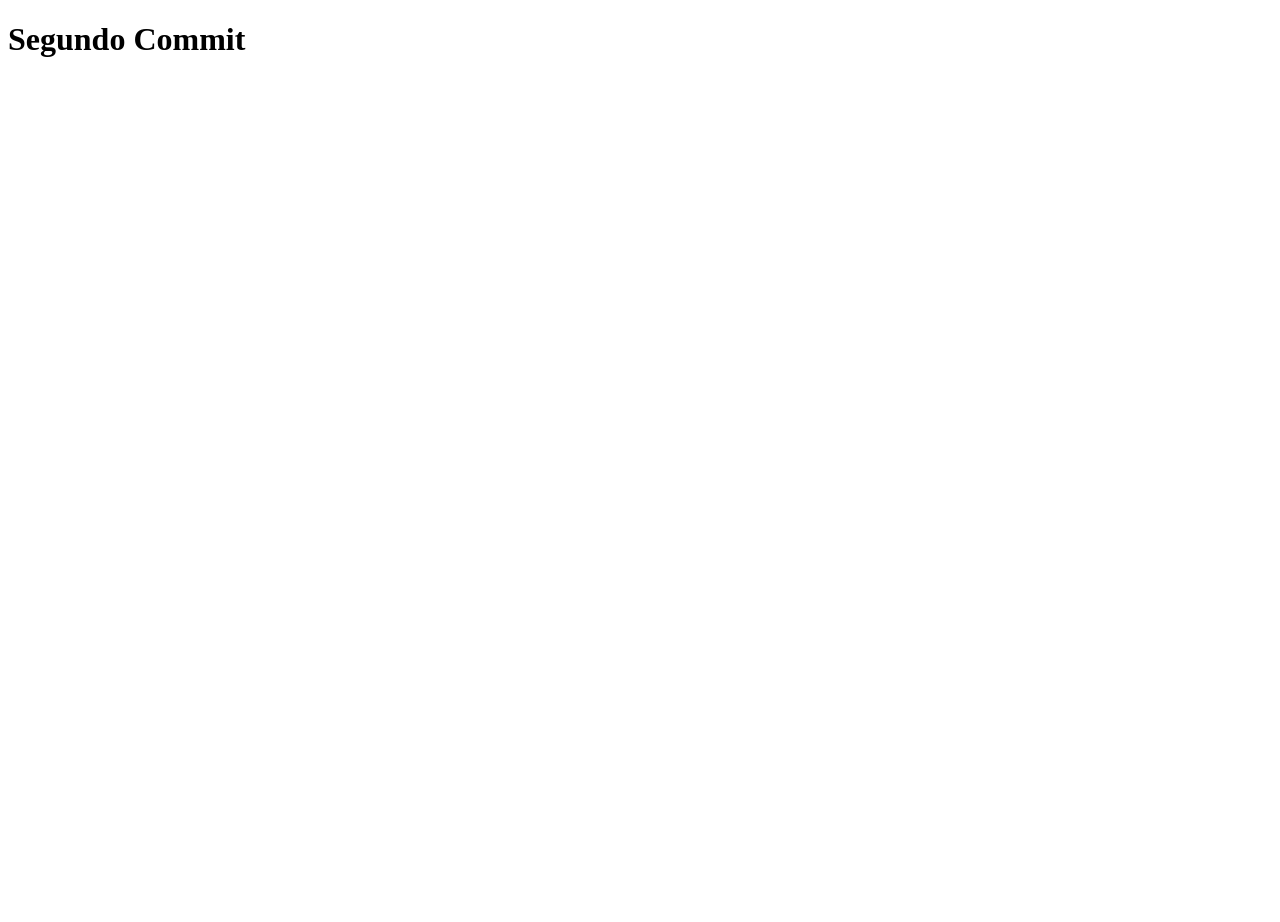
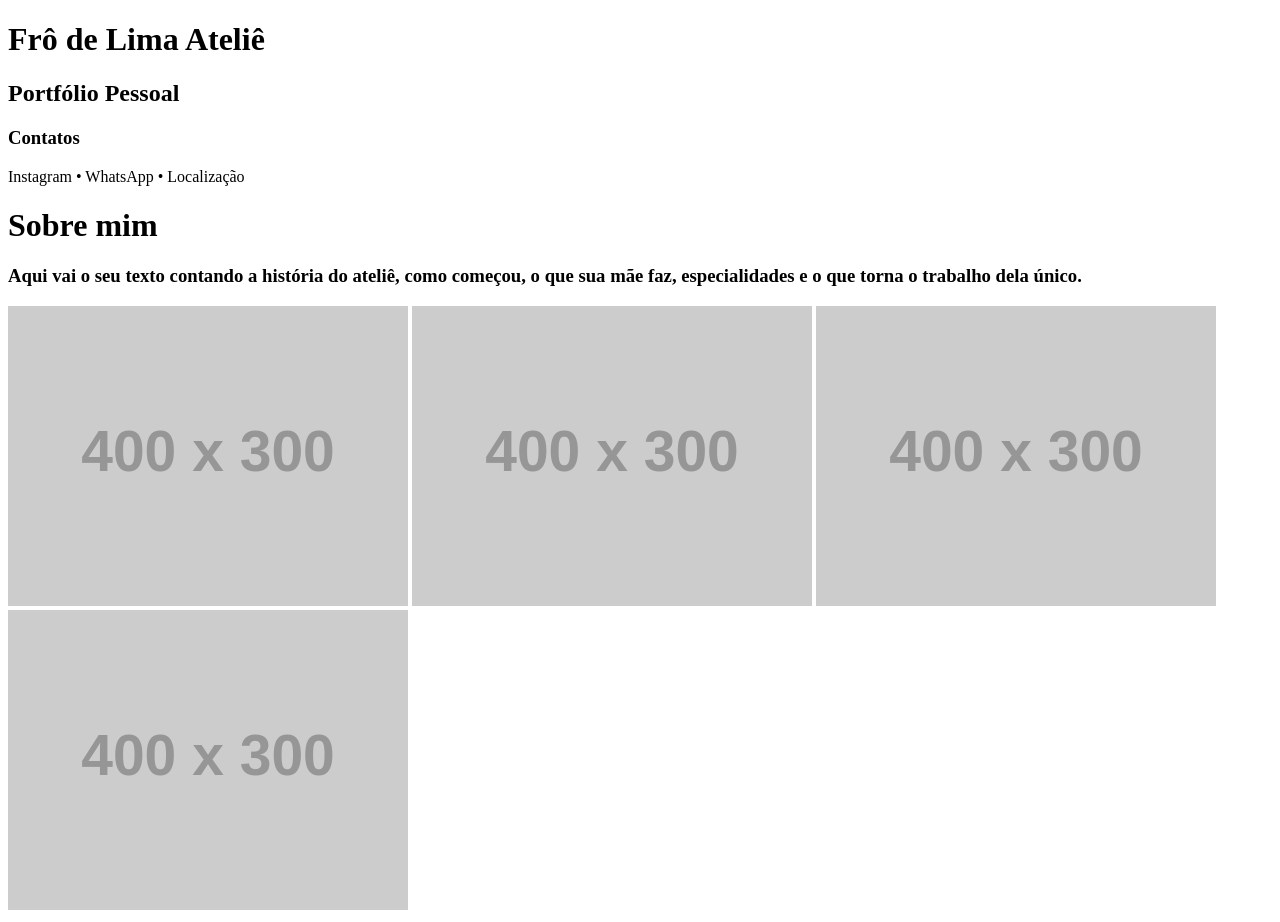
Before and after one commit to pedroemilio17/Aula-GIT, a plain HTML site: page index.html in a window 1280 px wide. Before the commit the page ends 800 px from the top, so only its background shows below. Drawn offline with Linux system fonts and the light colour scheme; placeholder pictures from the web are drawn by us.

Commit message:
Primeiras impressoes do site

```diff
--- a/index.html
+++ b/index.html
@@ -1,11 +1,33 @@
 <!DOCTYPE html>
-<html lang="en">
+<html lang="pt-br">
 <head>
     <meta charset="UTF-8">
     <meta name="viewport" content="width=device-width, initial-scale=1.0">
-    <title>Document</title>
+    <title>Frô de Lima Ateliê</title>
 </head>
 <body>
-    <h1>Segundo Commit</h1>
+
+    <header>
+        <h1>Frô de Lima Ateliê</h1>
+        <h2>Portfólio Pessoal</h2>
+
+        <div id="contatos">
+            <h3>Contatos</h3>
+            <p>Instagram • WhatsApp • Localização</p>
+        </div>
+    </header>
+
+    <div id="Inicio">
+        <h1>Sobre mim</h1>
+        <h3>Aqui vai o seu texto contando a história do ateliê, como começou, o que sua mãe faz, especialidades e o que torna o trabalho dela único.</h3>
+    </div>
+
+    <div id="portfolio">
+        <img src="https://via.placeholder.com/400x300" alt="">
+        <img src="https://via.placeholder.com/400x300" alt="">
+        <img src="https://via.placeholder.com/400x300" alt="">
+        <img src="https://via.placeholder.com/400x300" alt="">
+    </div>
+
 </body>
 </html>
--- /dev/null
+++ b/styles.css
@@ -0,0 +1,70 @@
+body {
+            margin: 0;
+            font-family: Arial, Helvetica, sans-serif;
+            background: #fff7f9;
+            color: #333;
+        }
+
+        header {
+            background: #ffdde7;
+            padding: 30px 20px;
+            text-align: center;
+            border-bottom: 3px solid #ffb9c9;
+        }
+
+        header h1 {
+            margin: 0;
+            font-size: 40px;
+            color: #b4004e;
+        }
+
+        header h2 {
+            margin: 5px 0 20px 0;
+            font-size: 20px;
+            color: #8c0040;
+        }
+
+        #contatos h3 {
+            margin-top: 20px;
+            font-size: 18px;
+            color: #5c0030;
+        }
+
+        /* Seção Sobre */
+        #Inicio {
+            padding: 40px 20px;
+            text-align: center;
+        }
+
+        #Inicio h1 {
+            font-size: 32px;
+            color: #b4004e;
+        }
+
+        #Inicio h3 {
+            font-weight: normal;
+            max-width: 700px;
+            margin: auto;
+            line-height: 1.5;
+        }
+
+        /* Portfólio */
+        #portfolio {
+            padding: 40px 20px;
+            display: grid;
+            grid-template-columns: repeat(auto-fit, minmax(220px, 1fr));
+            gap: 20px;
+        }
+
+        #portfolio img {
+            width: 100%;
+            height: 250px;
+            object-fit: cover;
+            border-radius: 15px;
+            box-shadow: 0 4px 10px rgba(0,0,0,0.15);
+            transition: 0.3s ease;
+        }
+
+        #portfolio img:hover {
+            transform: scale(1.05);
+        }
```
Also changed, not shown: script.js (added).
